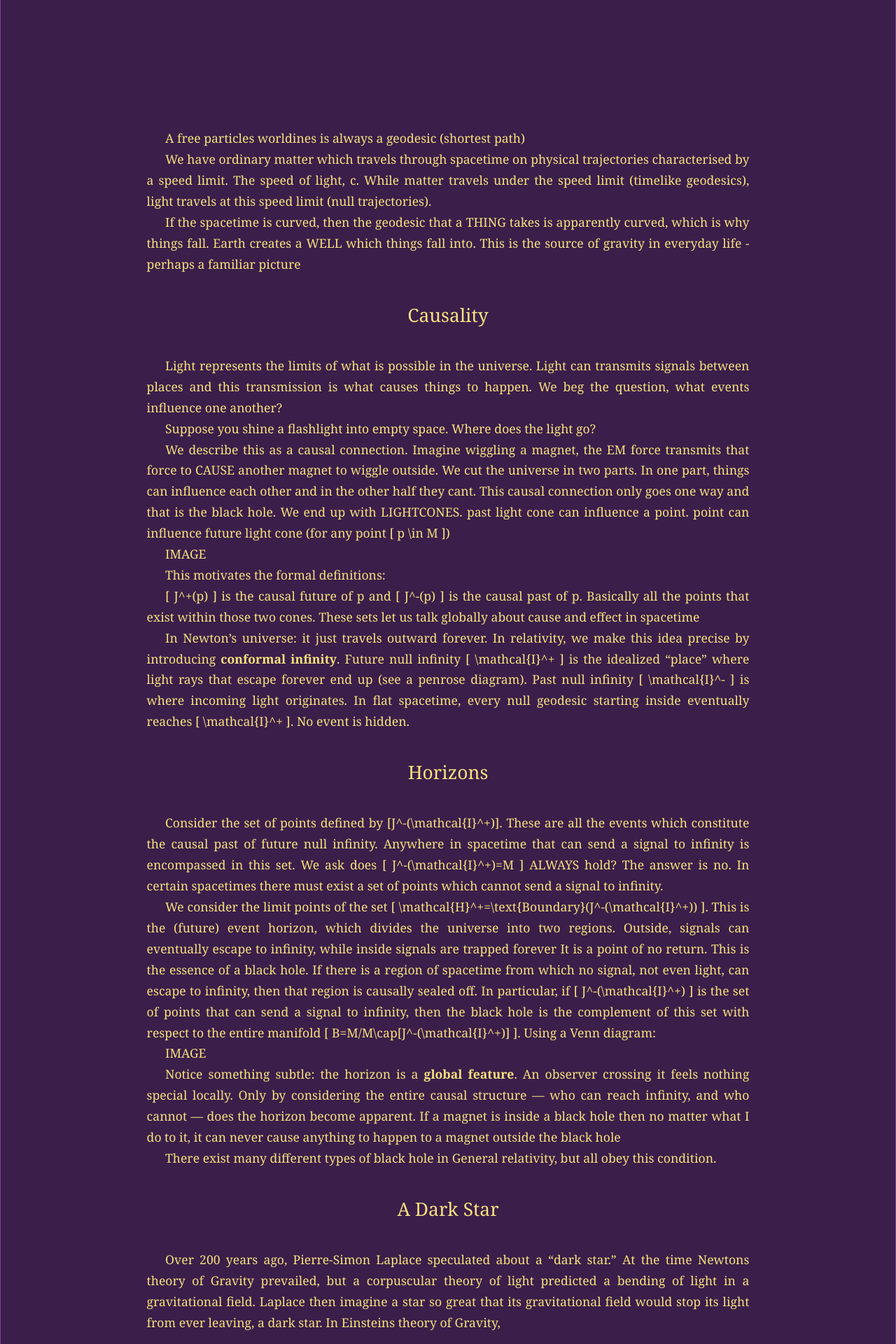
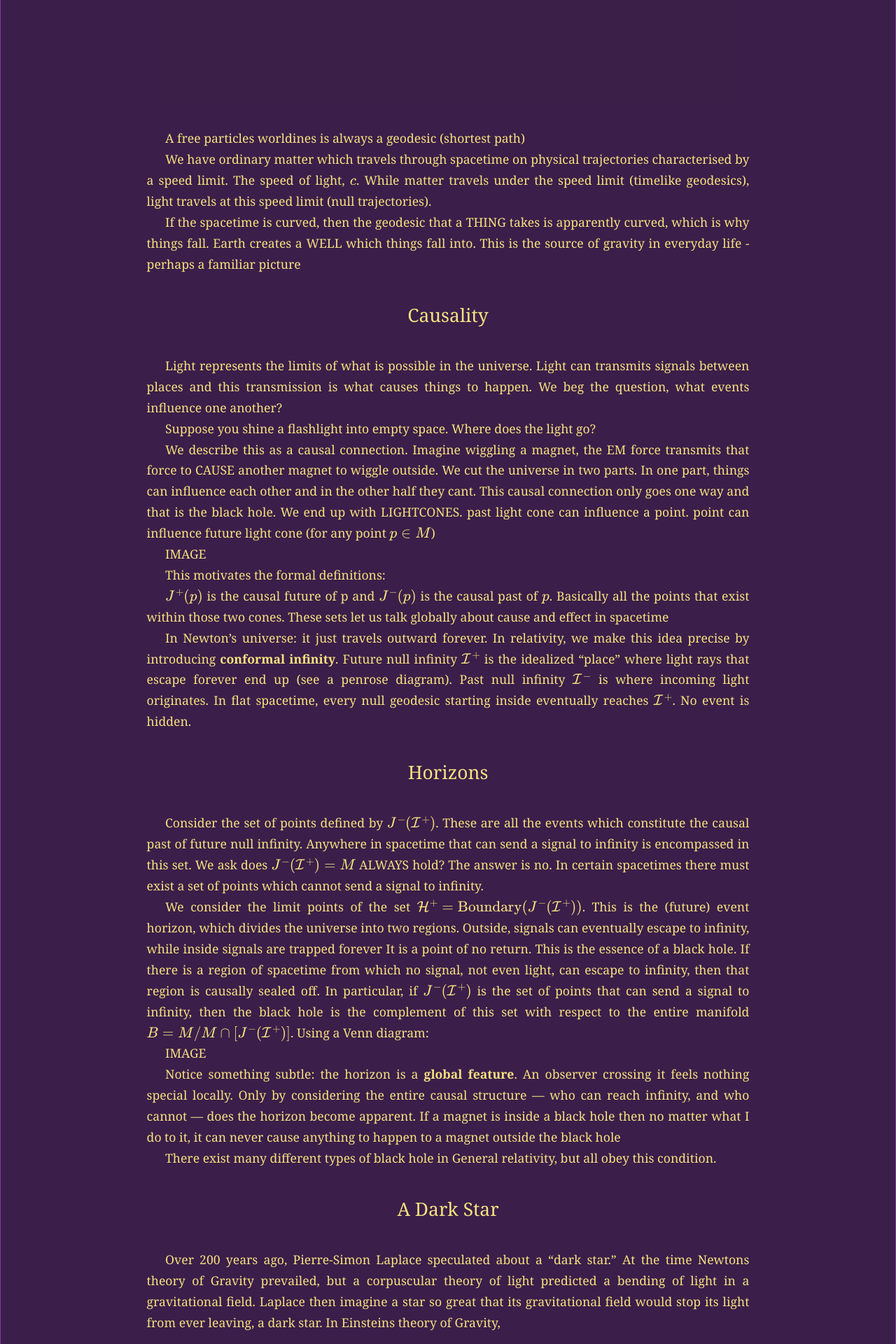
Before and after one commit to GangaSM/Meditations-on-Second-Philosophy, a Jekyll site: the page built from _posts/2025-06-13-blackhole.md, in a window 1280 px wide. Shown: the part 3022-4942 px from the top of the page at 70% size. Built offline with Jekyll 4.4.1, drawn with Linux system fonts in a browser that asks for light colours; some of the changed text lies outside the part shown.

```diff
--- a/_posts/2025-06-13-blackhole.md
+++ b/_posts/2025-06-13-blackhole.md
@@ -52,7 +52,7 @@ Let us first consider a stationary particle which exists at some point in space.
 
 A free particles worldines is always a geodesic (shortest path)
 
-We have ordinary matter which travels through spacetime on physical trajectories characterised by a speed limit. The speed of light, c. While matter travels under the speed limit (timelike geodesics), light travels at this speed limit (null trajectories).
+We have ordinary matter which travels through spacetime on physical trajectories characterised by a speed limit. The speed of light, $c$. While matter travels under the speed limit (timelike geodesics), light travels at this speed limit (null trajectories).
 
 If the spacetime is curved, then the geodesic that a THING takes is apparently curved, which is why things fall. Earth creates a WELL which things fall into. This is the source of gravity in everyday life - perhaps a familiar picture
 
@@ -62,21 +62,21 @@ Light represents the limits of what is possible in the universe. Light can trans
 
 Suppose you shine a flashlight into empty space. Where does the light go?
 
-We describe this as a causal connection. Imagine wiggling a magnet, the EM force transmits that force to CAUSE another magnet to wiggle outside. We cut the universe in two parts. In one part, things can influence each other and in the other half they cant. This causal connection only goes one way and that is the black hole. We end up with LIGHTCONES. past light cone can influence a point. point can influence future light cone (for any point \[ p \in M \])
+We describe this as a causal connection. Imagine wiggling a magnet, the EM force transmits that force to CAUSE another magnet to wiggle outside. We cut the universe in two parts. In one part, things can influence each other and in the other half they cant. This causal connection only goes one way and that is the black hole. We end up with LIGHTCONES. past light cone can influence a point. point can influence future light cone (for any point $p\in M$)
 
 IMAGE
 
 This motivates the formal definitions:
 
-\[ J^+(p) \] is the causal future of p and \[ J^-(p) \] is the causal past of p. Basically all the points that exist within those two cones. These sets let us talk globally about cause and effect in spacetime
+$J^+(p)$ is the causal future of p and $J^-(p)$ is the causal past of $p$. Basically all the points that exist within those two cones. These sets let us talk globally about cause and effect in spacetime
 
-In Newton’s universe: it just travels outward forever. In relativity, we make this idea precise by introducing **conformal infinity**. Future null infinity \[ \mathcal{I}^+ \] is the idealized “place” where light rays that escape forever end up (see a penrose diagram). Past null infinity \[ \mathcal{I}^- \] is where incoming light originates. In flat spacetime, every null geodesic starting inside eventually reaches \[ \mathcal{I}^+ \]. No event is hidden.
+In Newton’s universe: it just travels outward forever. In relativity, we make this idea precise by introducing **conformal infinity**. Future null infinity $\mathcal{I}^+$ is the idealized “place” where light rays that escape forever end up (see a penrose diagram). Past null infinity $\mathcal{I}^-$ is where incoming light originates. In flat spacetime, every null geodesic starting inside eventually reaches $\mathcal{I}^+$. No event is hidden.
 
 ### Horizons
 
-Consider the set of points defined by \[J^-(\mathcal{I}^+)\]. These are all the events which constitute the causal past of future null infinity. Anywhere in spacetime that can send a signal to infinity is encompassed in this set. We ask does \[ J^-(\mathcal{I}^+)=M \] ALWAYS hold? The answer is no. In certain spacetimes there must exist a set of points which cannot send a signal to infinity.
+Consider the set of points defined by $J^-(\mathcal{I}^+)$. These are all the events which constitute the causal past of future null infinity. Anywhere in spacetime that can send a signal to infinity is encompassed in this set. We ask does $J^-(\mathcal{I}^+)=M$ ALWAYS hold? The answer is no. In certain spacetimes there must exist a set of points which cannot send a signal to infinity.
 
-We consider the limit points of the set \[ \mathcal{H}^+=\text{Boundary}(J^-(\mathcal{I}^+)) \]. This is the (future) event horizon, which divides the universe into two regions. Outside, signals can eventually escape to infinity, while inside signals are trapped forever It is a point of no return. This is the essence of a black hole. If there is a region of spacetime from which no signal, not even light, can escape to infinity, then that region is causally sealed off. In particular, if  \[ J^-(\mathcal{I}^+) \] is the set of points that can send a signal to infinity, then the black hole is the complement of this set with respect to the entire manifold \[ B=M/M\cap[J^-(\mathcal{I}^+)] \]. Using a Venn diagram:
+We consider the limit points of the set $\mathcal{H}^+=\text{Boundary}(J^-(\mathcal{I}^+))$. This is the (future) event horizon, which divides the universe into two regions. Outside, signals can eventually escape to infinity, while inside signals are trapped forever It is a point of no return. This is the essence of a black hole. If there is a region of spacetime from which no signal, not even light, can escape to infinity, then that region is causally sealed off. In particular, if  $J^-(\mathcal{I}^+)$ is the set of points that can send a signal to infinity, then the black hole is the complement of this set with respect to the entire manifold $B=M/M\cap[J^-(\mathcal{I}^+)]$. Using a Venn diagram:
 
 IMAGE
 
@@ -104,4 +104,4 @@ Most black hole spacetimes contain singularities — regions where spacetime end
 
 > A universe with a black hole is fundamentally different to a universe without one.
 
-But it is crucial to emphasize: the **global definition of a black hole does not rely on singularities**. The black hole is defined by causal disconnection from \[\mathcal{I}^+\], not by what happens in the interior.
+But it is crucial to emphasize: the **global definition of a black hole does not rely on singularities**. The black hole is defined by causal disconnection from $\mathcal{I}^+$, not by what happens in the interior.
```
